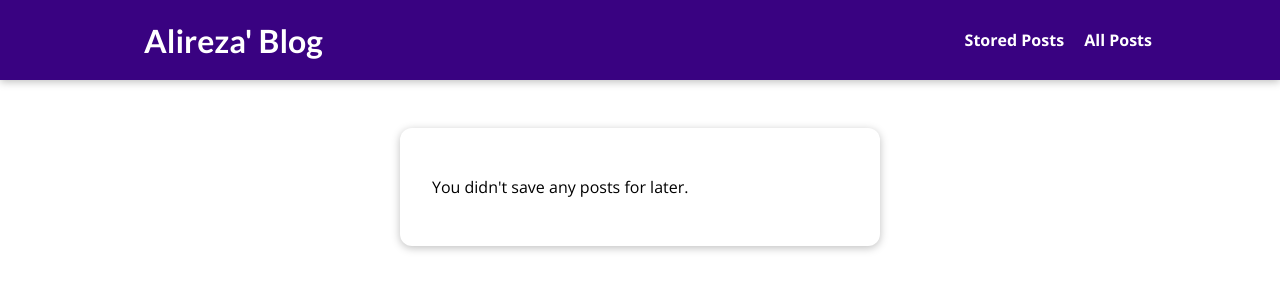
After one commit to AlirezaRa94/my_site, a Django app: page /read-later in a window 1280 px wide. The commit adds this page. Shown: the top 300 px of the page. Run offline with Django 3.2, Linux system fonts and the light colour scheme.

Commit message:
Added read later to posts.

```diff
--- /dev/null
+++ b/blog/static/blog/stored_posts.css
@@ -0,0 +1,39 @@
+#main-navigation {
+  background-color: #390281;
+  box-shadow: 0 2px 8px rgba(0, 0, 0, 0.25);
+}
+
+#stored-posts {
+  margin: 8rem auto 3rem auto;
+  padding: 2rem;
+  border-radius: 12px;
+  box-shadow: 0 2px 8px rgba(0, 0, 0, 0.25);
+  background-color: white;
+  width: 90%;
+  max-width: 30rem;
+}
+
+#stored-posts ul {
+  list-style: none;
+  margin: 0;
+  padding: 0;
+}
+
+#stored-posts li {
+  margin: 1rem 0;
+}
+
+#stored-posts a {
+  display: block;
+  padding: 1rem;
+  width: 100%;
+  text-decoration: none;
+  border: 1px solid #ccc;
+  color: #1b1b1b;
+  font-weight: bold;
+}
+
+#stored-posts a:hover,
+#stored-posts a:active {
+  background-color: #ccc;
+}
--- /dev/null
+++ b/blog/templates/blog/stored_posts.html
@@ -0,0 +1,27 @@
+{% extends "base.html" %}
+{% load static %}
+
+{% block page_title %}
+    My Stored Posts
+{% endblock %}
+
+{% block css_files %}
+    <link rel="stylesheet" href="{% static "blog/stored_posts.css" %}">
+{% endblock %}
+
+{% block content %}
+    <section id="stored-posts">
+        {% if not has_posts %}
+            <p>You didn't save any posts for later.</p>
+        {% endif %}
+        <ul>
+            {% for post in posts %}
+                <li>
+                    <a href="{% url "post-details-page" post.slug %}">
+                        {{ post.title }}
+                    </a>
+                </li>
+            {% endfor %}
+        </ul>
+    </section>
+{% endblock %}
--- a/blog/urls.py
+++ b/blog/urls.py
@@ -5,5 +5,6 @@ from . import views
 urlpatterns = [
     path('', views.StartingPageView.as_view(), name='starting-page'),
     path('posts', views.PostListView.as_view(), name='posts-page'),
-    path('posts/<slug:slug>', views.PostDetailView.as_view(), name='post-details-page')
+    path('posts/<slug:slug>', views.PostDetailView.as_view(), name='post-details-page'),
+    path('read-later', views.ReadLaterView.as_view(), name='read-later'),
 ]
--- a/blog/views.py
+++ b/blog/views.py
@@ -30,14 +30,25 @@ class PostDetailView(View):
     template_name = 'blog/post_details.html'
 
     @staticmethod
-    def render_post_details(request, post, comment_form):
+    def is_stored_post(request, post_id):
+        stored_posts = request.session.get("stored_posts")
+        if stored_posts is not None:
+            is_saved_for_later = post_id in stored_posts
+        else:
+            is_saved_for_later = False
+
+        return is_saved_for_later
+
+    def render_post_details(self, request, post, comment_form):
         comments = post.comments.all().order_by('-id')
         tags = post.tags.all()
+        is_saved_for_later = self.is_stored_post(request, post_id=post.id)
         context = {
             'post': post,
             'post_tags': tags,
             'comment_form': comment_form,
-            'comments': comments
+            'comments': comments,
+            'saved_for_later': is_saved_for_later,
         }
         return render(request, 'blog/post_details.html', context)
 
@@ -56,3 +67,36 @@ class PostDetailView(View):
             return HttpResponseRedirect(reverse("post-details-page", args=[slug]))
 
         return self.render_post_details(request, post, comment_form)
+
+
+class ReadLaterView(View):
+    def get(self, request):
+        stored_posts = request.session.get("stored_posts")
+        context = dict()
+
+        if stored_posts is None or len(stored_posts) == 0:
+            context["posts"] = []
+            context["has_posts"] = False
+        else:
+            posts = Post.objects.filter(id__in=stored_posts)
+            context["posts"] = posts
+            context["has_posts"] = True
+
+        return render(request, "blog/stored_posts.html", context)
+
+    def post(self, request):
+        stored_posts = request.session.get("stored_posts")
+
+        if stored_posts is None:
+            stored_posts = []
+
+        post_id = int(request.POST["post_id"])
+
+        if post_id not in stored_posts:
+            stored_posts.append(post_id)
+        else:
+            stored_posts.remove(post_id)
+
+        request.session["stored_posts"] = stored_posts
+
+        return HttpResponseRedirect("/")
--- a/static/app.css
+++ b/static/app.css
@@ -35,6 +35,7 @@ h3 {
   text-decoration: none;
   color: white;
   font-weight: bold;
+  margin-left: 1rem;
 }
 
 #main-navigation a:hover,
--- a/templates/base.html
+++ b/templates/base.html
@@ -14,6 +14,7 @@
     <header id="main-navigation">
         <h1><a href="{% url 'starting-page' %}">Alireza' Blog</a></h1>
         <nav>
+            <a href="{% url 'read-later' %}">Stored Posts</a>
             <a href="{% url 'posts-page' %}">All Posts</a>
         </nav>
     </header>
```
Also changed, not shown: blog/static/blog/post_details.css (+19 -0 lines), blog/templates/blog/post_details.html (+13 -0 lines). Lines whose indentation alone changed are shown as unchanged.
